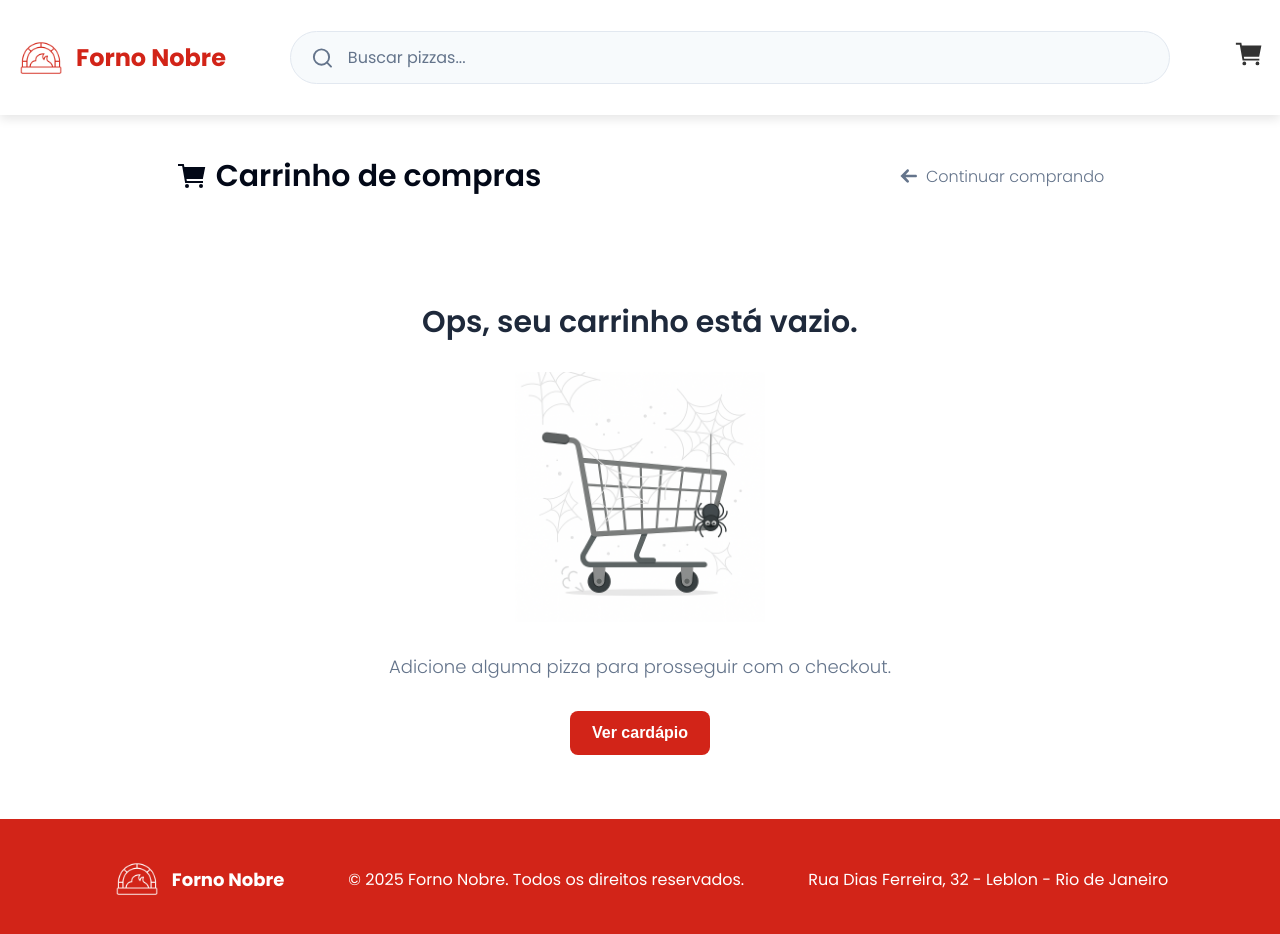
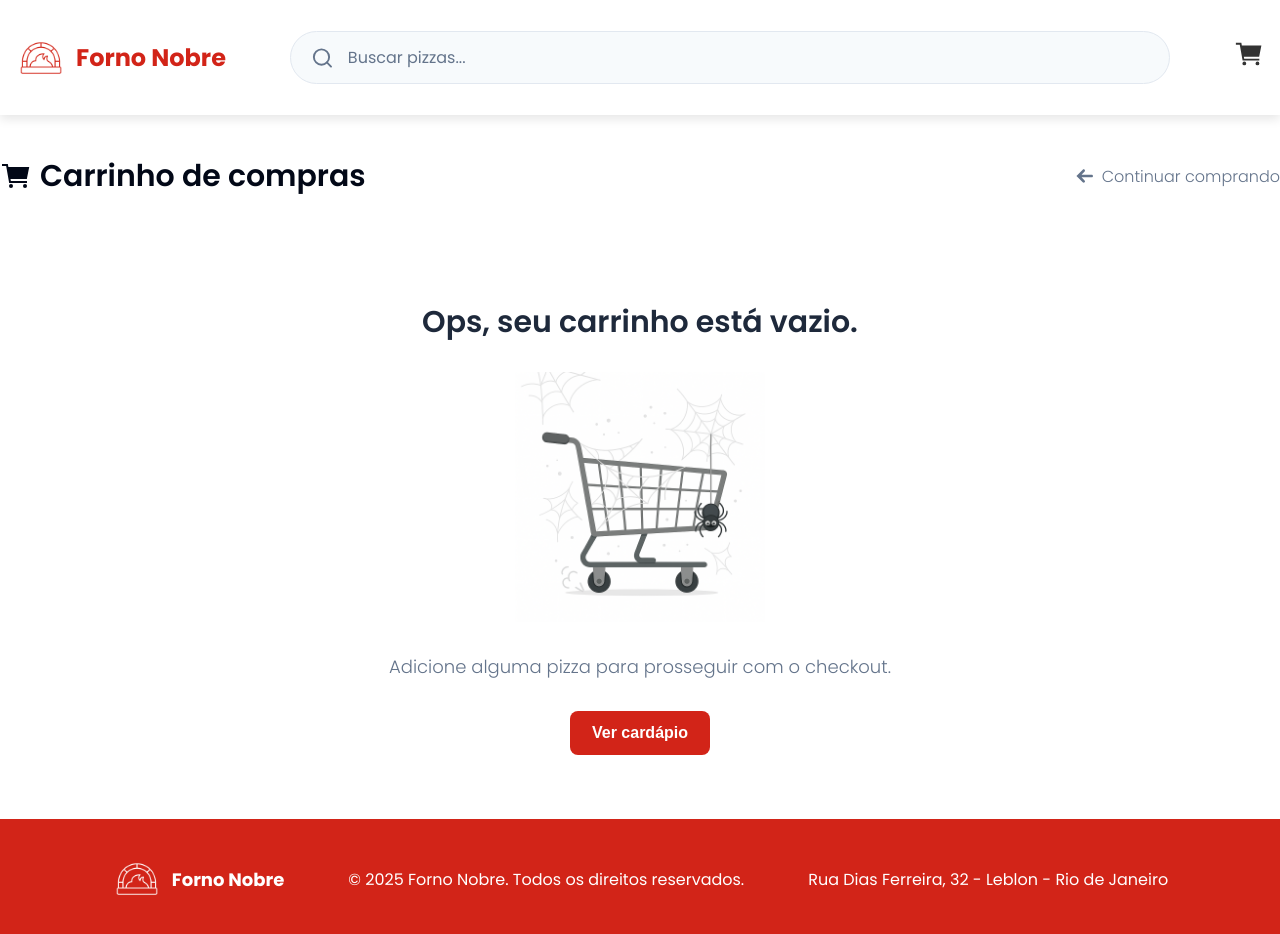
Before and after one commit to GGhiaroni/forno-nobre, a React (Vite) app: page /carrinho in a window 1280 px wide. Shown: the top 934 px of the page. Built offline with nearby package versions, Linux system fonts and the light colour scheme.

Commit message:
ajustando o alinhamento do container topo na pagina de carrinho

```diff
--- a/src/Pages/PaginaCarrinho.jsx
+++ b/src/Pages/PaginaCarrinho.jsx
@@ -18,7 +18,7 @@ const ContainerPrincipal = styled.div`
 const ContainerTopo = styled.div`
   margin-top: 8rem;
   display: flex;
-  justify-content: space-around;
+  justify-content: space-between;
   align-items: center;
 `;
 
@@ -127,7 +127,7 @@ const Btn = styled.button`
 
 const DivEstilizadaCarrinhoComItens = styled.div`
   display: flex;
-  gap: 1rem;
+  gap: 2rem;
   border: 1px solid var(--cinza-claro);
   border-radius: 5px;
 `;
```
